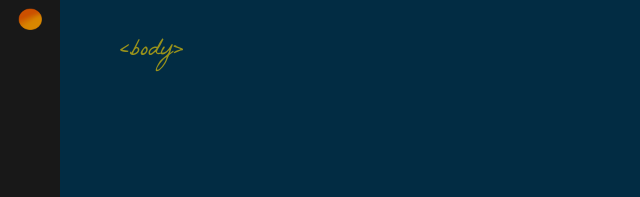
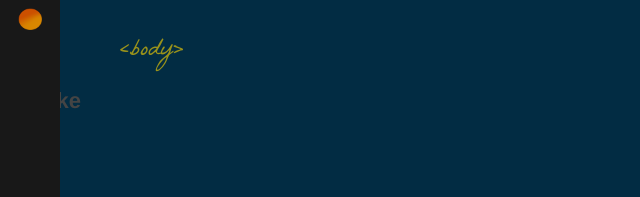
Before and after one commit to gaoyikeshuer/gaoyikeshuer.github.io, a React (Create React App) app in the folder react-portfolio/: page / in a window 1280 px wide. Shown: the top 197 px of the page, without its empty margins (0-640 px from the left). Built offline with nearby package versions, Linux system fonts and the light colour scheme.

Commit message:
Update App.js

```diff
--- a/react-portfolio/src/App.js
+++ b/react-portfolio/src/App.js
@@ -1,17 +1,20 @@
 import logo from './logo.svg';
 import './App.scss';
 import {  Routes, Route } from 'react-router-dom';
-import Layout from './components/Layout'
-
+import Layout from './components/Layout';
+import Home from './components/Home';
+//注意Route的“/”符号
 function App() {
   return (
     <>
     <Routes>
-      <Route path ="/" element = {<Layout />} />
+      <Route path ="/" element = {<Layout />} >
+      <Route index element ={<Home />} />
+      </Route>
 
     </Routes>
     </>
-  );
+  )
 }
 
 export default App;
```
